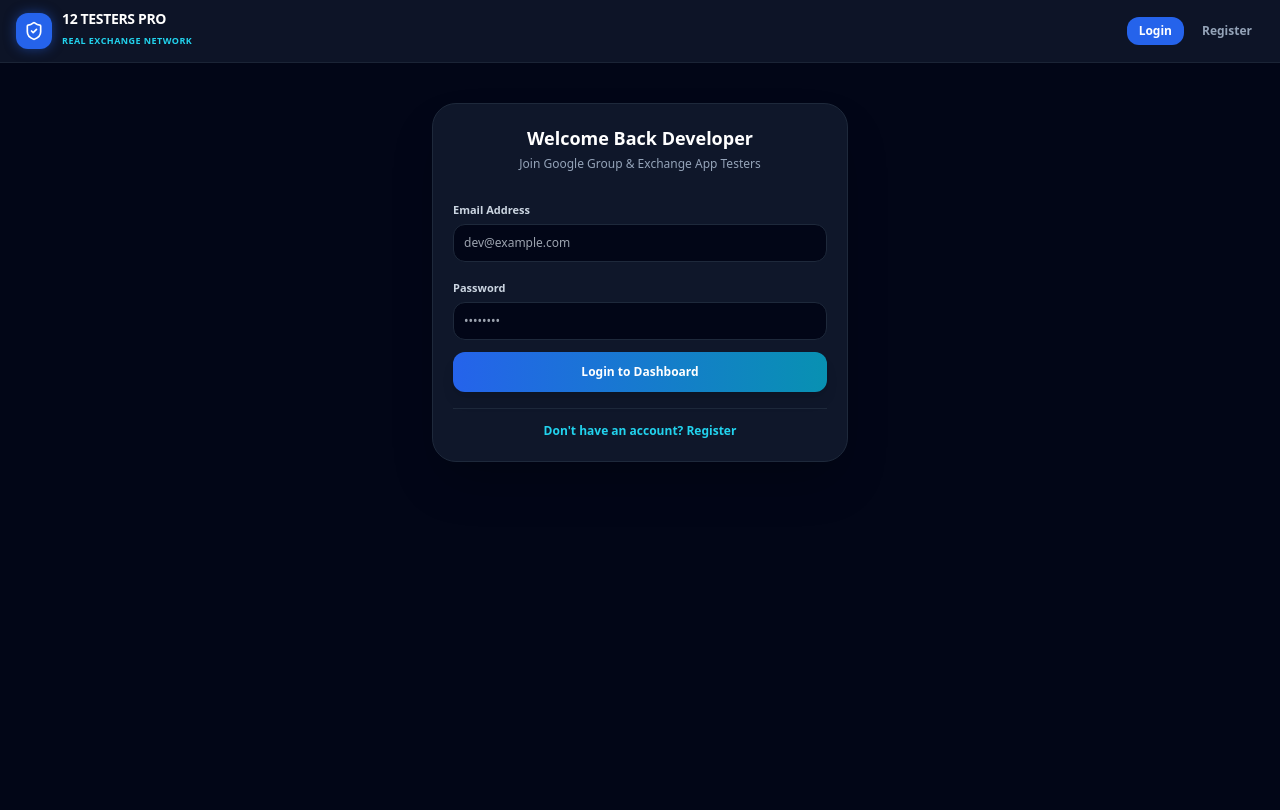
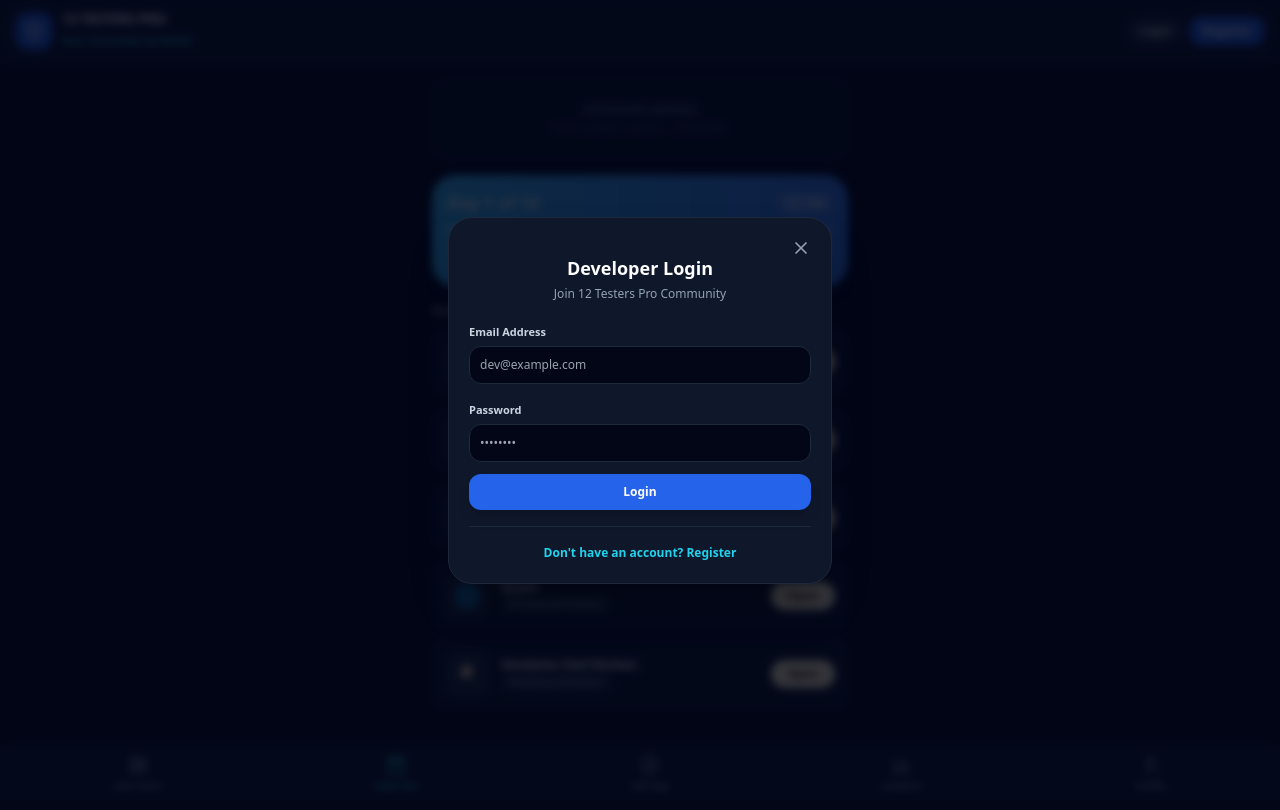
Before and after one commit to live-signal29/12-Testers---Closed-Testing-App, a React (Vite) app: page / in a window 1280 px wide. Both pictures are taken after a click on the button "Login". Shown: the top 810 px of the page. Built offline with nearby package versions, Linux system fonts and the light colour scheme.

Commit message:
Add showAuthModal state for authentication modal
Added showAuthModal state to manage authentication modal visibility.

```diff
--- a/src/App.jsx
+++ b/src/App.jsx
@@ -1,14 +1,15 @@
 import React, { useState } from 'react';
 import {
-  ShieldCheck, Award, ExternalLink, PlusCircle,
-  BarChart3, Copy, Play, User, LayoutGrid, Calendar, Check,
-  Search, CheckCircle2, Flame, Info, LogIn, UserPlus, LogOut
+  ShieldCheck, Award, PlusCircle,
+  BarChart3, User, LayoutGrid, Calendar, Check,
+  Search, Info, LogIn, UserPlus, LogOut, X
 } from 'lucide-react';
 
 export default function App() {
-  // Authentication & Navigation States
-  const [isLoggedIn, setIsLoggedIn] = useState(false); // Default state Logged Out
+  const [isLoggedIn, setIsLoggedIn] = useState(false);
+  const [showAuthModal, setShowAuthModal] = useState(false);
   const [authMode, setAuthMode] = useState('login'); // 'login' or 'register'
+
   const [email, setEmail] = useState('');
   const [password, setPassword] = useState('');
 
@@ -92,11 +93,12 @@ export default function App() {
   const [groupLink, setGroupLink] = useState('');
   const [playLink, setPlayLink] = useState('');
 
-  // Auth Handlers
+  // Auth Handler
   const handleAuthSubmit = (e) => {
     e.preventDefault();
     if (email && password) {
       setIsLoggedIn(true);
+      setShowAuthModal(false);
     }
   };
 
@@ -160,8 +162,8 @@ export default function App() {
   return (
     <div className="min-h-screen bg-slate-950 text-slate-100 flex flex-col font-sans antialiased pb-24">
 
-      {/* TOP MENU BAR */}
-      <header className="border-b border-slate-800/80 bg-slate-900/90 sticky top-0 z-50 px-4 py-3 flex justify-between items-center backdrop-blur-md">
+      {/* TOP HEADER */}
+      <header className="border-b border-slate-800/80 bg-slate-900/90 sticky top-0 z-40 px-4 py-3 flex justify-between items-center backdrop-blur-md">
         <div className="flex items-center gap-2.5">
           <div className="bg-blue-600 p-2 rounded-xl text-white shadow-[0_0_12px_rgba(37,99,235,0.5)]">
             <ShieldCheck className="w-5 h-5" />
@@ -172,7 +174,7 @@ export default function App() {
           </div>
         </div>
 
-        {/* Dynamic Header Actions (Coin Balance & Login/Logout) */}
+        {/* Dynamic Controls Header */}
         <div className="flex items-center gap-2">
           {isLoggedIn ? (
             <>
@@ -194,14 +196,14 @@ export default function App() {
           ) : (
             <div className="flex items-center gap-1.5">
               <button
-                onClick={() => setAuthMode('login')}
-                className={`text-xs font-bold px-3 py-1.5 rounded-xl transition ${authMode === 'login' ? 'bg-blue-600 text-white' : 'text-slate-400'}`}
+                onClick={() => { setAuthMode('login'); setShowAuthModal(true); }}
+                className="text-xs font-bold px-3 py-1.5 rounded-xl bg-slate-800 hover:bg-slate-700 text-slate-200 transition"
               >
                 Login
               </button>
               <button
-                onClick={() => setAuthMode('register')}
-                className={`text-xs font-bold px-3 py-1.5 rounded-xl transition ${authMode === 'register' ? 'bg-blue-600 text-white' : 'text-slate-400'}`}
+                onClick={() => { setAuthMode('register'); setShowAuthModal(true); }}
+                className="text-xs font-bold px-3 py-1.5 rounded-xl bg-blue-600 hover:bg-blue-500 text-white transition shadow-[0_0_10px_rgba(37,99,235,0.4)]"
               >
                 Register
               </button>
@@ -213,60 +215,6 @@ export default function App() {
       {/* MAIN CONTAINER */}
       <main className="max-w-md mx-auto w-full px-4 py-4 space-y-4 flex-1">
 
-        {/* LOGIN / REGISTER SCREEN (SHOWS WHEN NOT LOGGED IN) */}
-        {!isLoggedIn ? (
-          <div className="bg-slate-900 border border-slate-800 rounded-3xl p-5 space-y-4 shadow-2xl mt-6">
-            <div className="text-center space-y-1">
-              <h2 className="text-lg font-black text-white">
-                {authMode === 'login' ? 'Welcome Back Developer' : 'Create Developer Account'}
-              </h2>
-              <p className="text-xs text-slate-400">Join Google Group & Exchange App Testers</p>
-            </div>
-
-            <form onSubmit={handleAuthSubmit} className="space-y-3 pt-2">
-              <div>
-                <label className="text-[11px] font-bold text-slate-300">Email Address</label>
-                <input
-                  type="email"
-                  required
-                  placeholder="dev@example.com"
-                  value={email}
-                  onChange={(e) => setEmail(e.target.value)}
-                  className="w-full bg-slate-950 border border-slate-800 rounded-xl p-2.5 text-xs text-slate-100 mt-1 outline-none focus:border-blue-500"
-                />
-              </div>
-
-              <div>
-                <label className="text-[11px] font-bold text-slate-300">Password</label>
-                <input
-                  type="password"
-                  required
-                  placeholder="••••••••"
-                  value={password}
-                  onChange={(e) => setPassword(e.target.value)}
-                  className="w-full bg-slate-950 border border-slate-800 rounded-xl p-2.5 text-xs text-slate-100 mt-1 outline-none focus:border-blue-500"
-                />
-              </div>
-
-              <button
-                type="submit"
-                className="w-full bg-gradient-to-r from-blue-600 to-cyan-600 hover:from-blue-500 hover:to-cyan-500 text-white font-bold py-3 rounded-xl text-xs shadow-lg transition"
-              >
-                {authMode === 'login' ? 'Login to Dashboard' : 'Register & Claim 100 Coins'}
-              </button>
-            </form>
-
-            <div className="text-center pt-2 border-t border-slate-800">
-              <button
-                onClick={() => setAuthMode(authMode === 'login' ? 'register' : 'login')}
-                className="text-xs text-cyan-400 hover:underline font-semibold"
-              >
-                {authMode === 'login' ? "Don't have an account? Register" : 'Already have an account? Login'}
-              </button>
-            </div>
-          </div>
-        ) : (
-          <>
         {/* Sponsored Banner Slot */}
         <div className="w-full h-20 bg-slate-900/60 border border-slate-800/80 rounded-2xl flex flex-col items-center justify-center relative overflow-hidden">
           <span className="text-[10px] uppercase font-bold text-slate-500 tracking-wider">SPONSORED BANNER</span>
@@ -479,13 +427,75 @@ export default function App() {
             </div>
           </div>
         )}
-          </>
-        )}
       </main>
 
-      {/* BOTTOM NAVIGATION MENU BAR (ONLY VISIBLE WHEN LOGGED IN) */}
-      {isLoggedIn && (
-        <div className="fixed bottom-0 left-0 right-0 bg-slate-900/95 border-t border-slate-800 z-50 px-2 py-2 flex justify-around items-center backdrop-blur-lg">
+      {/* POP-UP LOGIN / REGISTER MODAL */}
+      {showAuthModal && (
+        <div className="fixed inset-0 z-50 bg-slate-950/80 backdrop-blur-sm flex items-center justify-center p-4">
+          <div className="bg-slate-900 border border-slate-800 w-full max-w-sm rounded-3xl p-5 space-y-4 shadow-2xl relative">
+
+            <button
+              onClick={() => setShowAuthModal(false)}
+              className="absolute top-4 right-4 text-slate-400 hover:text-white p-1"
+            >
+              <X className="w-5 h-5" />
+            </button>
+
+            <div className="text-center space-y-1">
+              <h2 className="text-lg font-black text-white">
+                {authMode === 'login' ? 'Developer Login' : 'Create Account'}
+              </h2>
+              <p className="text-xs text-slate-400">Join 12 Testers Pro Community</p>
+            </div>
+
+            <form onSubmit={handleAuthSubmit} className="space-y-3">
+              <div>
+                <label className="text-[11px] font-bold text-slate-300">Email Address</label>
+                <input
+                  type="email"
+                  required
+                  placeholder="dev@example.com"
+                  value={email}
+                  onChange={(e) => setEmail(e.target.value)}
+                  className="w-full bg-slate-950 border border-slate-800 rounded-xl p-2.5 text-xs text-slate-100 mt-1 outline-none focus:border-blue-500"
+                />
+              </div>
+
+              <div>
+                <label className="text-[11px] font-bold text-slate-300">Password</label>
+                <input
+                  type="password"
+                  required
+                  placeholder="••••••••"
+                  value={password}
+                  onChange={(e) => setPassword(e.target.value)}
+                  className="w-full bg-slate-950 border border-slate-800 rounded-xl p-2.5 text-xs text-slate-100 mt-1 outline-none focus:border-blue-500"
+                />
+              </div>
+
+              <button
+                type="submit"
+                className="w-full bg-blue-600 hover:bg-blue-500 text-white font-bold py-2.5 rounded-xl text-xs shadow-lg transition"
+              >
+                {authMode === 'login' ? 'Login' : 'Register & Get 100 Coins'}
+              </button>
+            </form>
+
+            <div className="text-center border-t border-slate-800 pt-3">
+              <button
+                onClick={() => setAuthMode(authMode === 'login' ? 'register' : 'login')}
+                className="text-xs text-cyan-400 hover:underline font-semibold"
+              >
+                {authMode === 'login' ? "Don't have an account? Register" : 'Already have an account? Login'}
+              </button>
+            </div>
+
+          </div>
+        </div>
+      )}
+
+      {/* BOTTOM NAVIGATION MENU BAR */}
+      <div className="fixed bottom-0 left-0 right-0 bg-slate-900/95 border-t border-slate-800 z-40 px-2 py-2 flex justify-around items-center backdrop-blur-lg">
         <button
           onClick={() => setActiveTab('feed')}
           className={`flex flex-col items-center gap-1 ${activeTab === 'feed' ? 'text-cyan-400' : 'text-slate-400'}`}
@@ -526,7 +536,6 @@ export default function App() {
           <span className="text-[9px] font-bold">Profile</span>
         </button>
       </div>
-      )}
 
     </div>
   );
```
Lines whose indentation alone changed are shown as unchanged.
